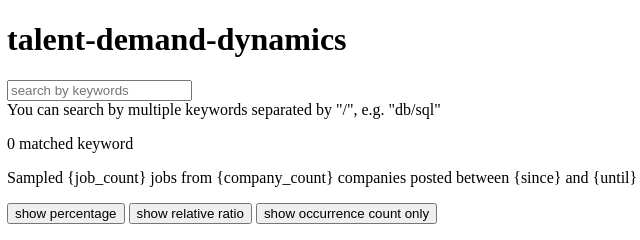
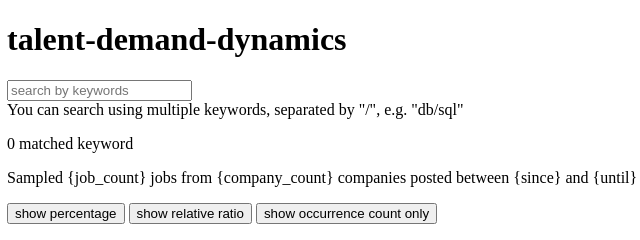
Before and after one commit to beenotung/talent-demand-dynamics, a website: page template/index.html in a window 1280 px wide. Shown: the top 240 px of the page, 1-641 px from the left. Drawn offline with Linux system fonts and the light colour scheme.

Commit message:
chore: polish wording of search guideline

```diff
--- a/template/index.html
+++ b/template/index.html
@@ -37,7 +37,7 @@
         id="searchInput"
       />
       <div>
-        You can search by multiple keywords separated by "/", e.g. "db/sql"
+        You can search using multiple keywords, separated by "/", e.g. "db/sql"
       </div>
       <p id="result"></p>
     </div>
```
